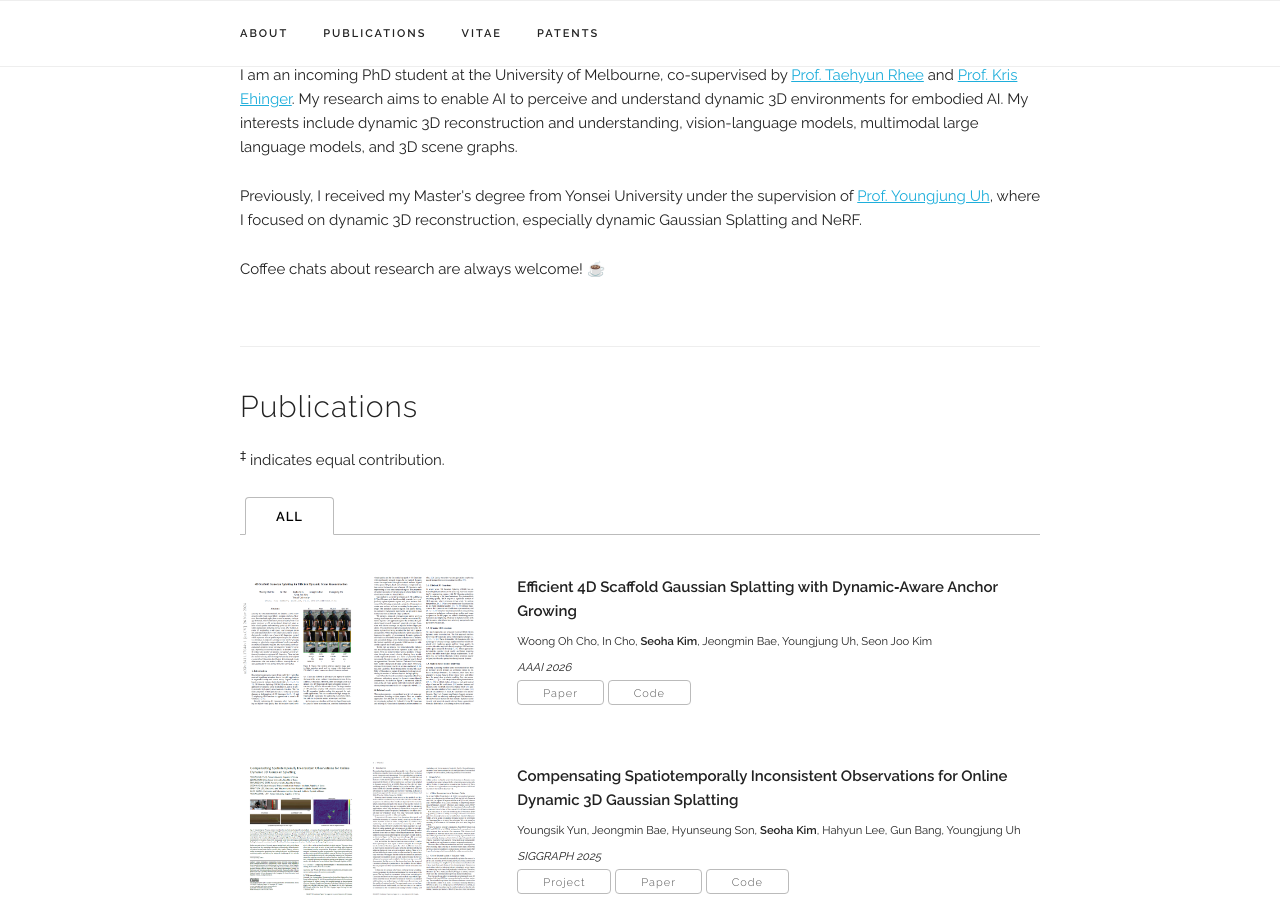
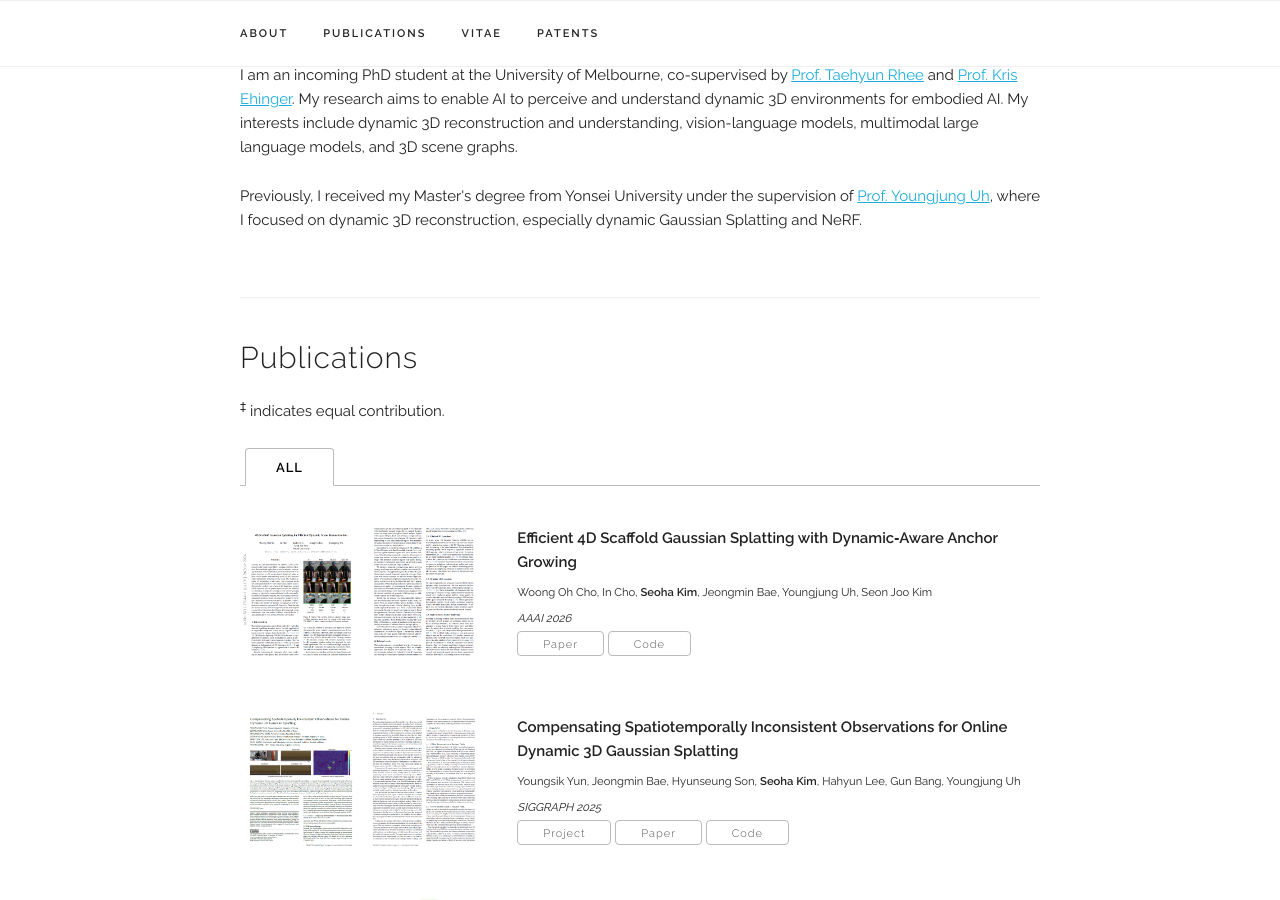
Before and after one commit to seoha-kim/seoha-kim.github.io, a Jekyll site: the page built from index.html, in a window 1280 px wide and 900 px high, scrolled down 397 px. Built offline with Jekyll 4.4.1, drawn with Linux system fonts in a browser that asks for light colours; some web fonts are replaced.

Commit message:
Update index.html

```diff
--- a/index.html
+++ b/index.html
@@ -8,8 +8,6 @@ title: Home
 <p>I am an incoming PhD student at the University of Melbourne, co-supervised by <a href="https://findanexpert.unimelb.edu.au/profile/1084098-taehyun-rhee">Prof. Taehyun Rhee</a> and <a href="http://www.kehinger.com/">Prof. Kris Ehinger</a>. My research aims to enable AI to perceive and understand dynamic 3D environments for embodied AI. My interests include dynamic 3D reconstruction and understanding, vision-language models, multimodal large language models, and 3D scene graphs.</p>
 
 <p>Previously, I received my Master's degree from Yonsei University under the supervision of <a href="https://vilab.yonsei.ac.kr/members/professor">Prof. Youngjung Uh</a>, where I focused on dynamic 3D reconstruction, especially dynamic Gaussian Splatting and NeRF.</p>
-
-<p>Coffee chats about research are always welcome! ☕️</p>
 </div>
 
 <!-- ========== PUBLICATIONS ========== -->
```
